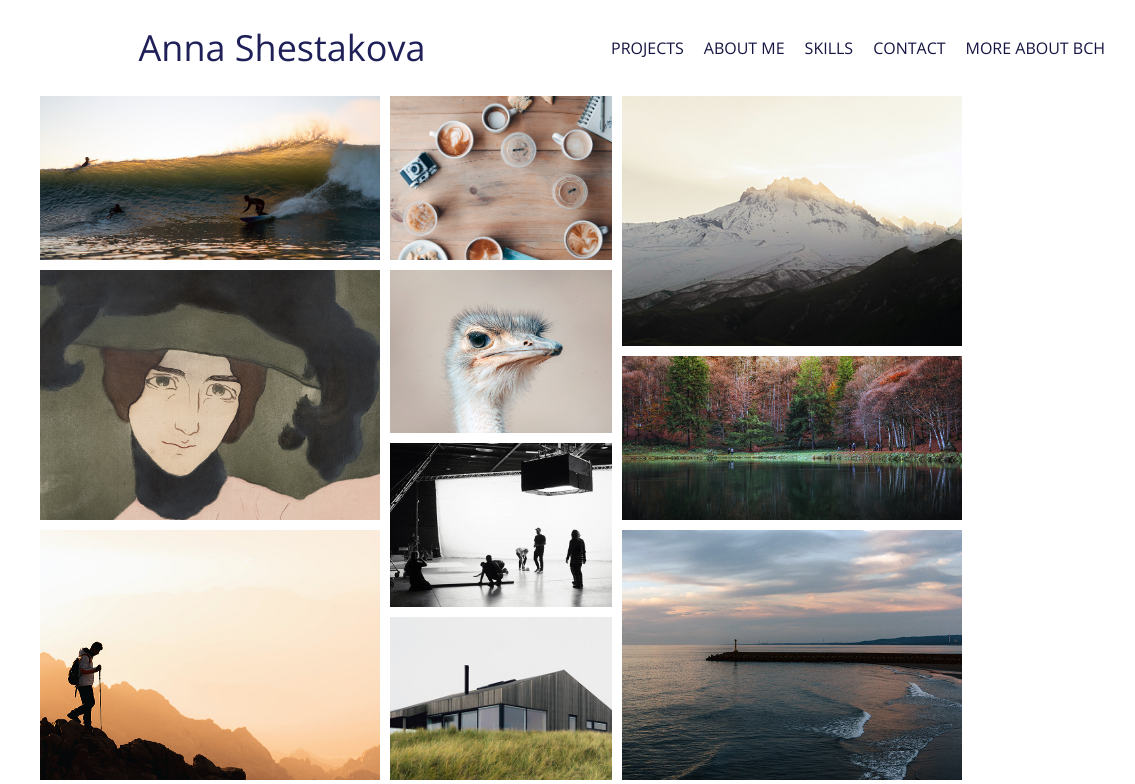
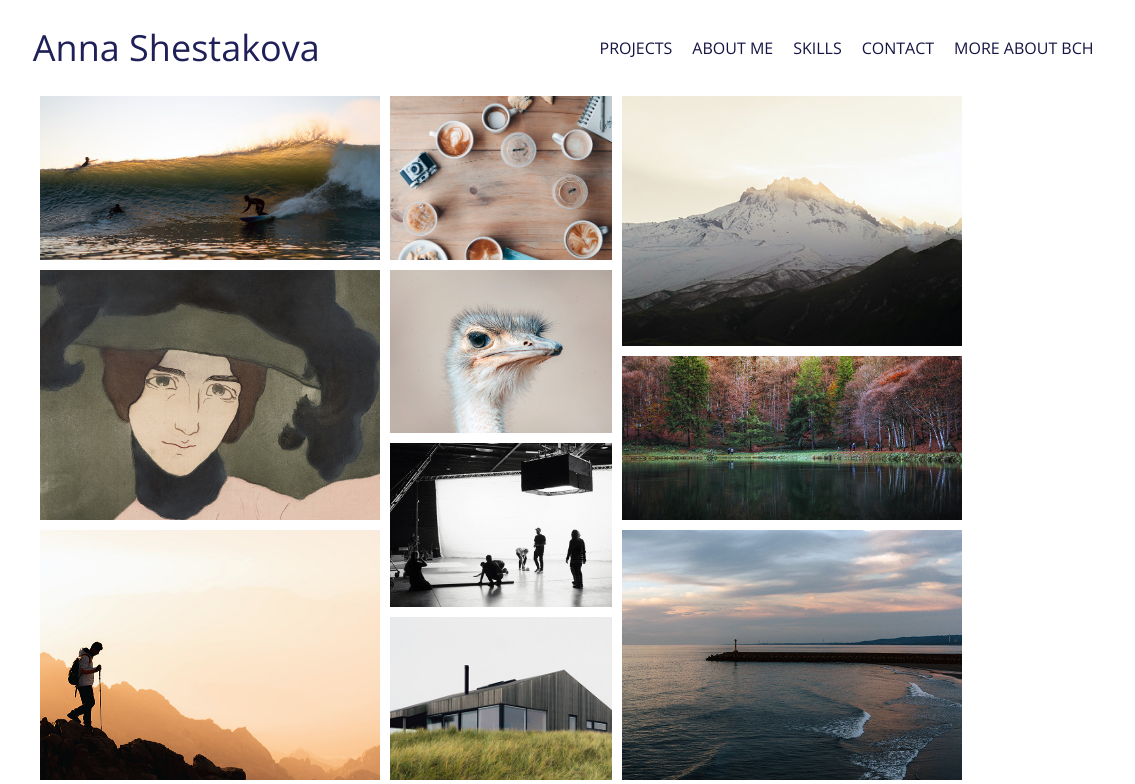
Before and after one commit to cameaann/portfolio-template, a plain HTML site: page gallery.html in a window 1536 px wide. Shown: the top 784 px of the page, without its empty margins (267-1402 px from the left). Drawn offline with nearby package versions, Linux system fonts and the light colour scheme.

Commit message:
changed mobile element for big desktops

```diff
--- a/style-grid.css
+++ b/style-grid.css
@@ -242,7 +242,9 @@ i.hide {
 
   .portfolio-name {
     flex-grow: 3;
-    margin-left: 20rem;
+  }
+  .menu{
+    flex-basis: 40%;
   }
 
   .main {
```
